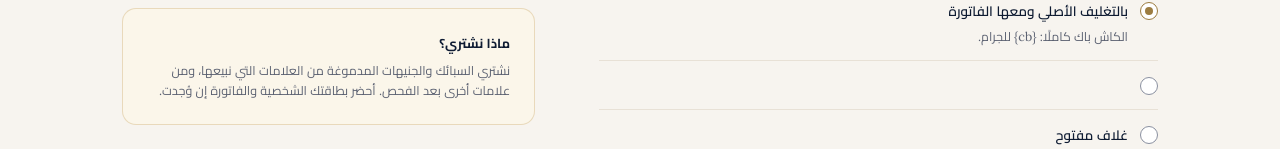
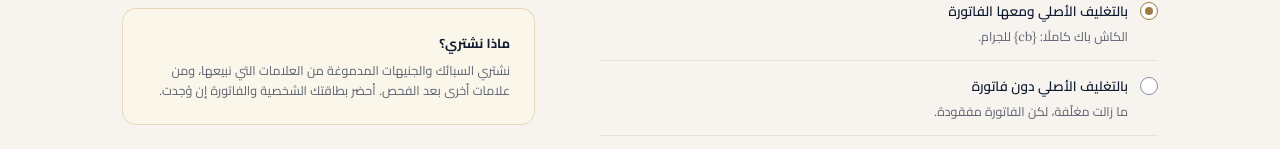
Before and after one commit to GoldGram-ERP/ge_ecom_frontend, a Next.js app: page /ar/sell in a window 1280 px wide. Shown: the part 803-952 px from the top of the page. Built offline with nearby package versions, Linux system fonts and the light colour scheme; no server answers.

Commit message:
Sell form: restore the 'sealed, no invoice' and quantity texts it still uses
They were dropped from en.ts/ar.ts on 2026-10-19 while SellForm still reads them, so a clean build failed. Wording copied from the live storefront.

```diff
--- a/src/i18n/ar.ts
+++ b/src/i18n/ar.ts
@@ -648,6 +648,8 @@ export const ar: Dict = {
     conditionH: "الحالة",
     sealedInvoice: "بالتغليف الأصلي ومعها الفاتورة",
     sealedInvoiceSub: "الكاش باك كاملًا: {cb} للجرام.",
+    sealed: "بالتغليف الأصلي دون فاتورة",
+    sealedSub: "ما زالت مغلّفة، لكن الفاتورة مفقودة.",
     opened: "غلاف مفتوح",
     openedSub: "كاش باك {cb} للجرام.",
     noCashback: "الكاش باك على العلامات التي نبيعها.",
@@ -668,6 +670,7 @@ export const ar: Dict = {
     sending: "جارٍ الإرسال…",
     estimateH: "السعر التقديري",
     perGram: "{w} جم × {price} للجرام",
+    pieces: "الكمية",
     salePrice: "سعر البيع (الكمية × السعر)",
     cashback: "كاش باك (الكمية × سعر الكاش باك للجرام)",
     noPrice: "سعر اليوم غير متاح بعد.",
--- a/src/i18n/en.ts
+++ b/src/i18n/en.ts
@@ -647,6 +647,8 @@ export const en = {
     conditionH: "Condition",
     sealedInvoice: "Original packaging, with the invoice",
     sealedInvoiceSub: "Full cashback: {cb} per gram.",
+    sealed: "Original packaging, no invoice",
+    sealedSub: "Still sealed, but the receipt is lost.",
     opened: "Packaging opened",
     openedSub: "Cashback: {cb} per gram.",
     noCashback: "Cashback applies to the brands we sell.",
@@ -667,6 +669,7 @@ export const en = {
     sending: "Sending…",
     estimateH: "Estimated price",
     perGram: "{w} g × {price} per gram",
+    pieces: "Quantity",
     salePrice: "Sale price (quantity × price)",
     cashback: "Cashback (quantity × cashback per gram)",
     noPrice: "Today's price is not available yet.",
```
